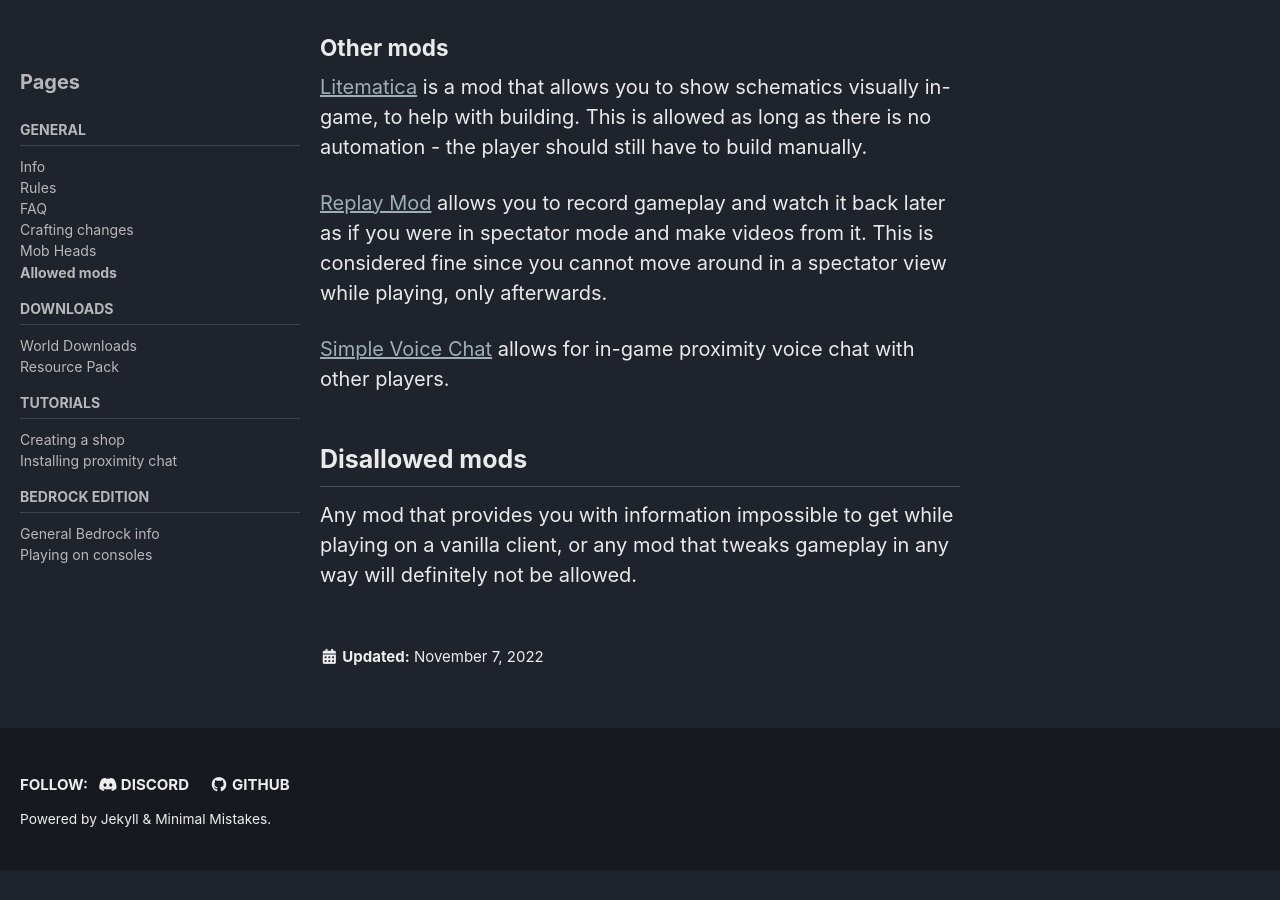
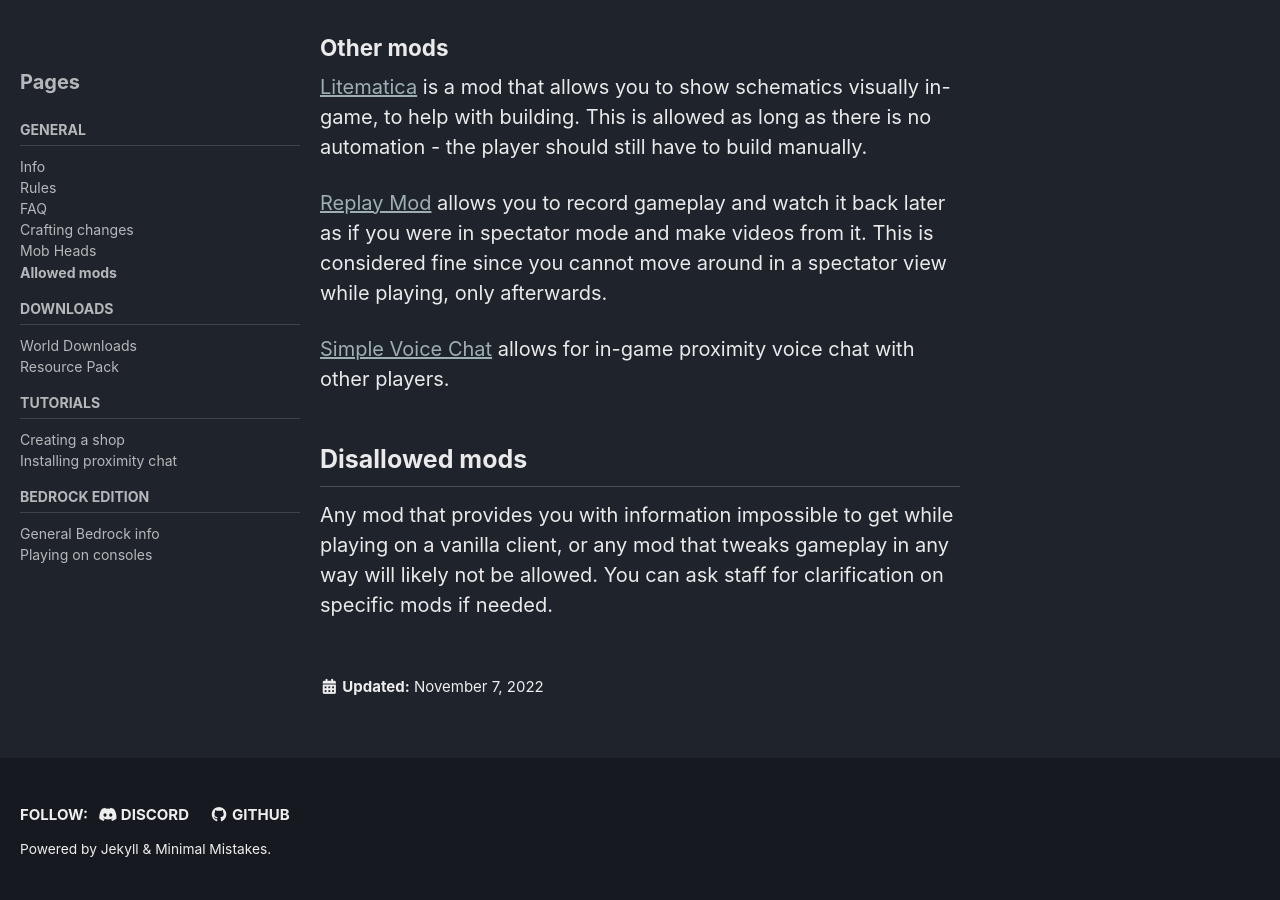
Before and after one commit to MumboDiscord/spooncraft-docs, a Jekyll site: the page built from mods.markdown, in a window 1280 px wide and 900 px high, scrolled down 1440 px. Built offline with Jekyll 4.4.1, drawn with Linux system fonts in a browser that asks for light colours; cached includes are drawn as plain includes; before the commit the page ends 2310 px from its top, so only the background shows below that.

Commit message:
Update mods.markdown

```diff
--- a/mods.markdown
+++ b/mods.markdown
@@ -47,4 +47,4 @@
 
 ## Disallowed mods
 
-Any mod that provides you with information impossible to get while playing on a vanilla client, or any mod that tweaks gameplay in any way will definitely not be allowed.
+Any mod that provides you with information impossible to get while playing on a vanilla client, or any mod that tweaks gameplay in any way will likely not be allowed. You can ask staff for clarification on specific mods if needed.
```
